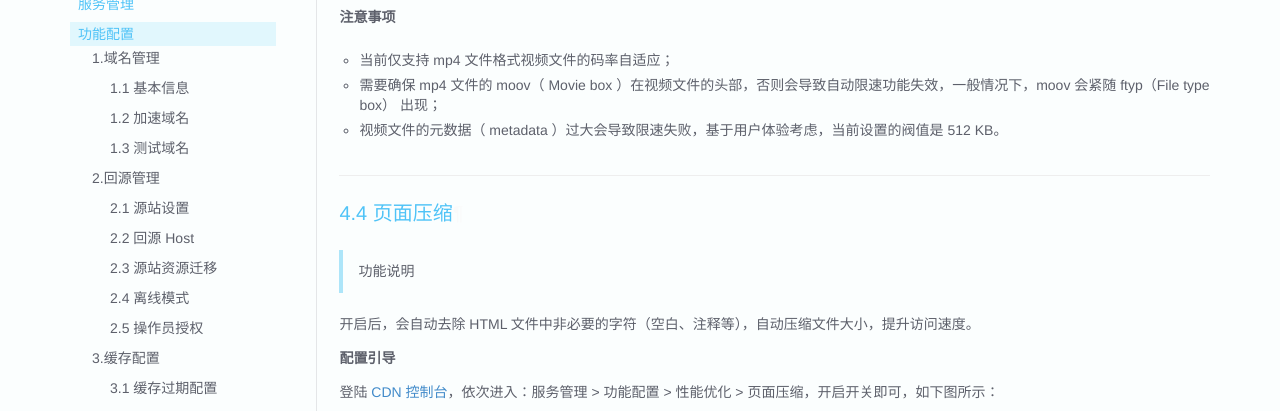
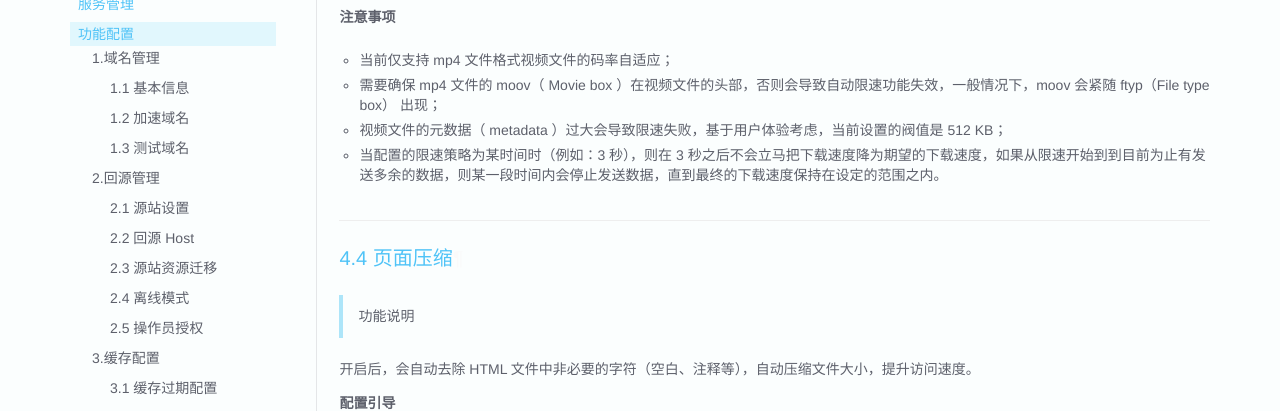
Before and after one commit to upyun/docs, an MkDocs documentation site: the page built from sources/cdn/config.md, in a window 1280 px wide and 900 px high, scrolled down 34688 px, cut to the strip 138-549 px from the top of the window. Built offline with MkDocs 1.6.1, drawn with Linux system fonts in a browser that asks for light colours; old or Windows-style settings are respelled for this version of MkDocs.

Commit message:
Update config.md

```diff
--- a/sources/cdn/config.md
+++ b/sources/cdn/config.md
@@ -872,7 +872,8 @@ CDN 当前识别客户端是否支持 H.265 解码是通过 HTTP 请求头：Acc
 
 * 当前仅支持 mp4 文件格式视频文件的码率自适应；
 * 需要确保 mp4 文件的 moov（ Movie box ）在视频文件的头部，否则会导致自动限速功能失效，一般情况下，moov 会紧随 ftyp（File type box） 出现；
-* 视频文件的元数据（ metadata ）过大会导致限速失败，基于用户体验考虑，当前设置的阀值是 512 KB。
+* 视频文件的元数据（ metadata ）过大会导致限速失败，基于用户体验考虑，当前设置的阀值是 512 KB；
+* 当配置的限速策略为某时间时（例如：3 秒），则在 3 秒之后不会立马把下载速度降为期望的下载速度，如果从限速开始到到目前为止有发送多余的数据，则某一段时间内会停止发送数据，直到最终的下载速度保持在设定的范围之内。
 
 ----------
 
```
